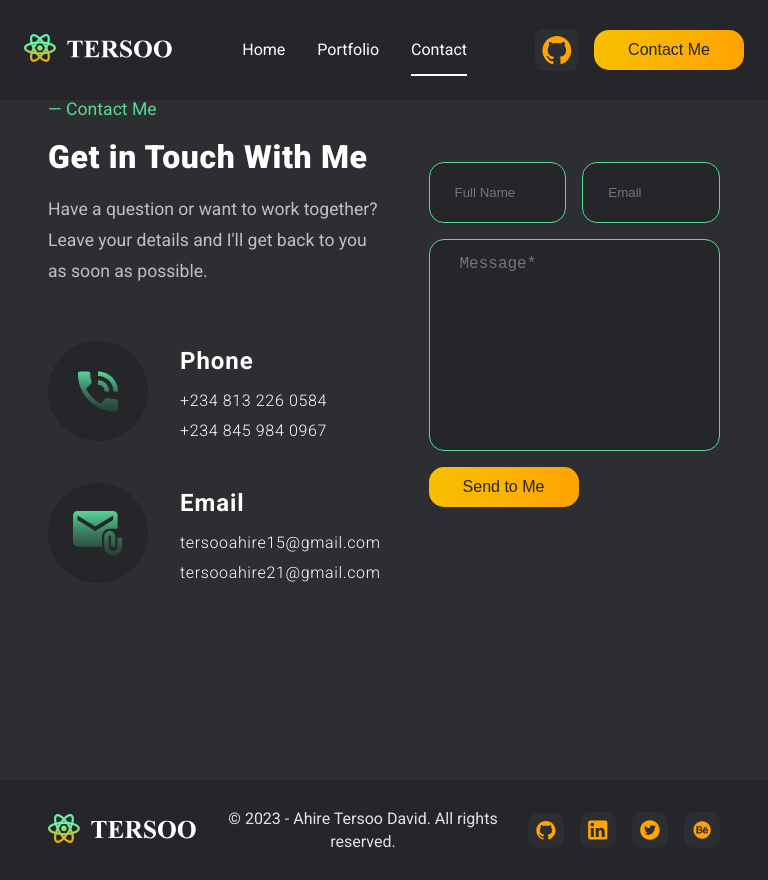
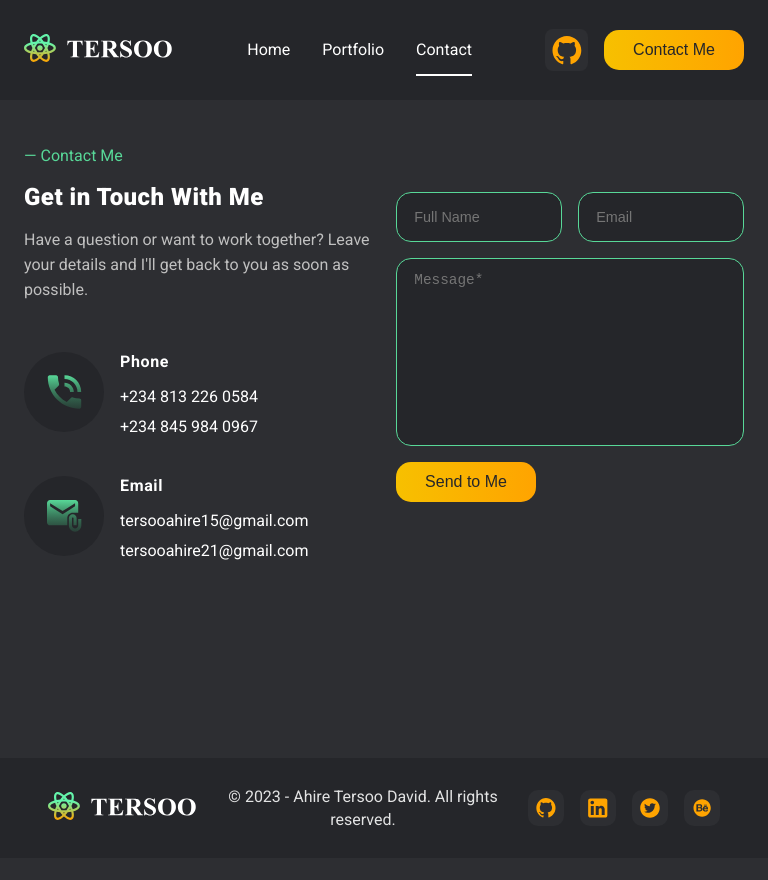
Before and after one commit to tersoo-ahire/Portfolio, a React (Vite) app in the folder project/: page /contact in a window 768 px wide. After the commit the page ends 858 px from the top, so only its background shows below. Built offline with nearby package versions, Linux system fonts and the light colour scheme.

Commit message:
made contact page responsive for large tablets

```diff
--- a/project/src/styles_tablet_large/App.css
+++ b/project/src/styles_tablet_large/App.css
@@ -1,8 +1,82 @@
-@media (max-width: 1000px) {
+@media (min-width: 701px) and (max-width: 1000px) {
     button {
-        width: 150px;
+        width: 140px;
         height: 40px;
         font-weight: 400;
         font-size: 1rem;
     }
+
+    .button-two {
+        width: 140px;
+        height: 35px;
+        border-radius: 8px;
+        font-size: 1rem;
+        padding: 0em;
+    }
+
+    .contact-container {
+        padding: 0em 1.5em;
+        margin-top: 8em;
+        margin-bottom: 6em;
+        gap: 1.5em;
+    }
+
+    .contact-container-left {
+        gap: 1.5em;
+    }
+
+    .hero-p1 {
+        font-size: 1rem;
+    }
+
+    .contact-container-left-h4 {
+        font-size: 1.5rem;
+    }
+
+    .contact-container-left-p {
+        font-size: 1rem;
+        line-height: 25px;
+    }
+
+    .phone-container {
+        gap: 1em;
+    }
+
+    .email-container {
+        gap: 1em;
+        flex-wrap: wrap;
+    }
+
+    .contact-bg {
+        width: 80px;
+        height: 80px;
+    }
+
+    .contact-bg img {
+        width: 35px;
+    }
+
+    .contact-title {
+        font-size: 1rem;
+        line-height: 40px;
+    }
+
+    .contact-detail {
+        font-size: 1rem;
+        font-weight: 400;
+        letter-spacing: 0em;
+    }
+
+    input {
+        padding: 0.7em 1.2em;
+        width: 100%;
+        height: 50px;
+        font-size: 0.9rem;
+    }
+
+    textarea {
+        padding: 0.9em 1.2em;
+        width: 100%;
+        font-size: 0.9rem;
+    }
 }
```
